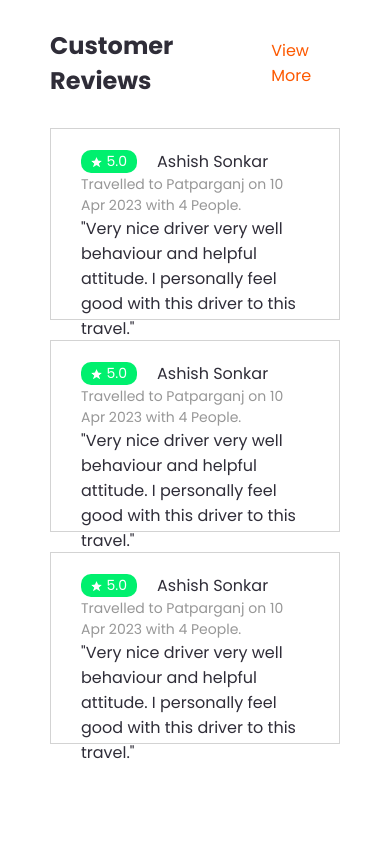
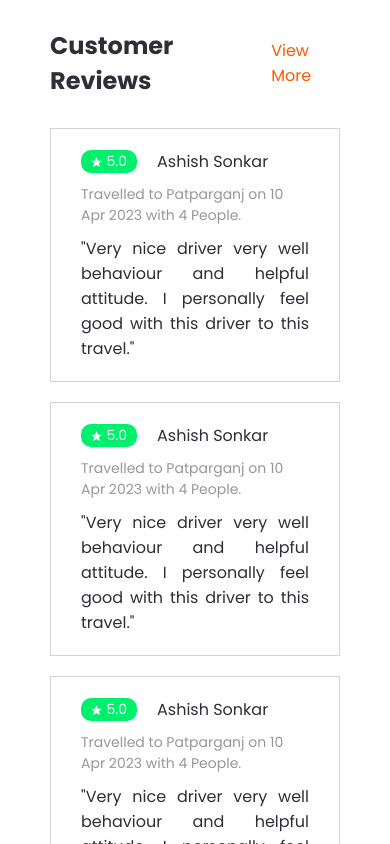
Before and after one commit to Curran-C/yesgobusfull, a React (Vite) app in the folder client/: page / in a window 390 px wide. Shown: the part 3820-4664 px from the top of the page. Built offline with nearby package versions, Linux system fonts and the light colour scheme; no server answers.

Commit message:
review card Updated

```diff
--- a/client/src/components/ReviewCard/ReviewCard.scss
+++ b/client/src/components/ReviewCard/ReviewCard.scss
@@ -20,3 +20,14 @@
     color: #979797;
   }
 }
+
+@media (max-width: 768px) {
+  .reviewCard {
+    gap: 10px;
+    height: auto;
+    width: auto;
+    span {
+      text-align: justify;
+    }
+  }
+}
```
Lines whose indentation alone changed are shown as unchanged.
